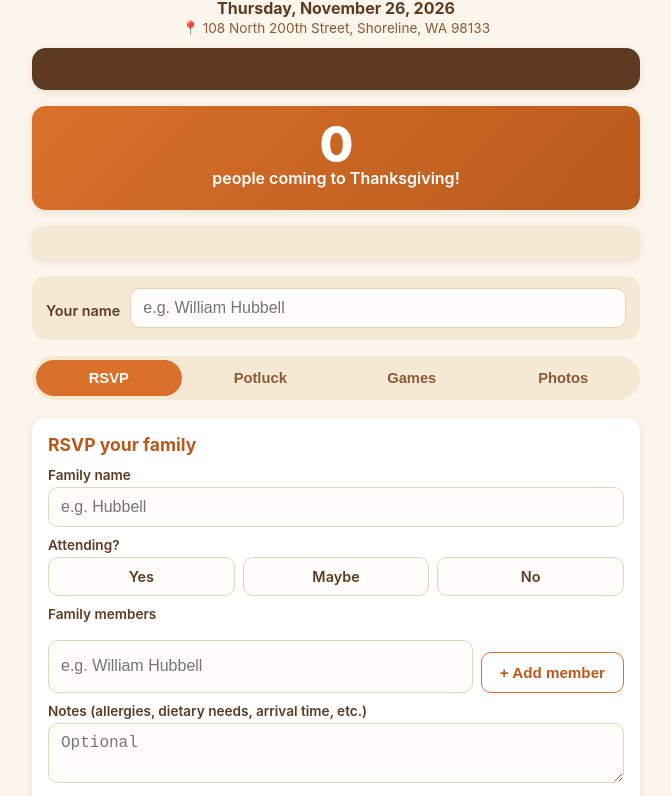
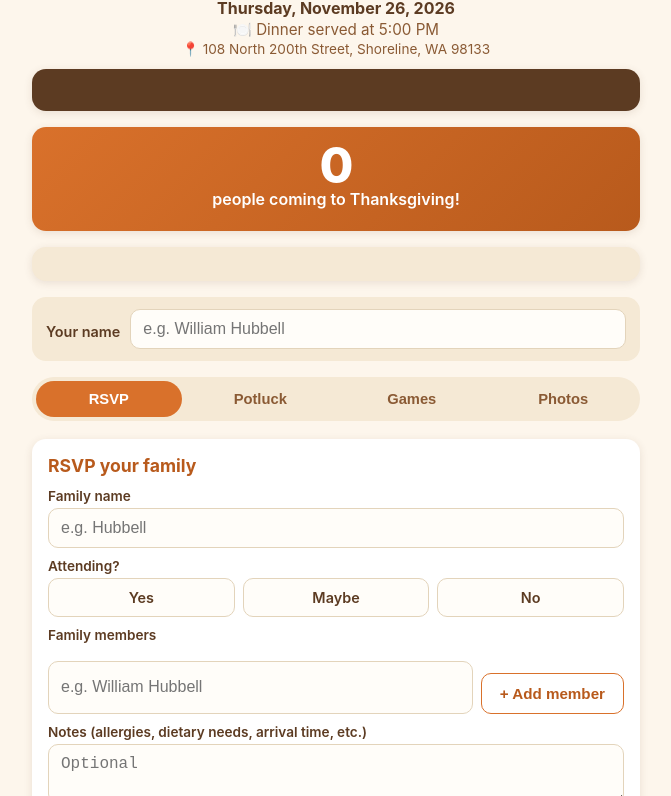
Before and after one commit to williamhubbell/thanksgiving-app, a website: page public/index.html in a window 1280 px wide. Shown: the part 84-880 px from the top of the page, without its empty margins (304-975 px from the left). Drawn offline with Linux system fonts and the light colour scheme; no server answers.

Commit message:
Update index.html

```diff
--- a/public/index.html
+++ b/public/index.html
@@ -12,6 +12,7 @@
     <h1 class="site-title">HUBBELL THANKSGIVING</h1>
     <p class="site-date" id="eventDateLabel">Thursday, November 26, 2026</p>
     <p class="site-time" id="eventTimeLabel"></p>
+    <p class="site-time-sub">🍽️ Dinner served at 5:00 PM</p>
     <p class="site-address">
       <a id="eventAddressLink" href="#" target="_blank" rel="noopener">📍 <span id="eventAddress">108 North 200th Street, Shoreline, WA 98133</span></a>
     </p>
```
